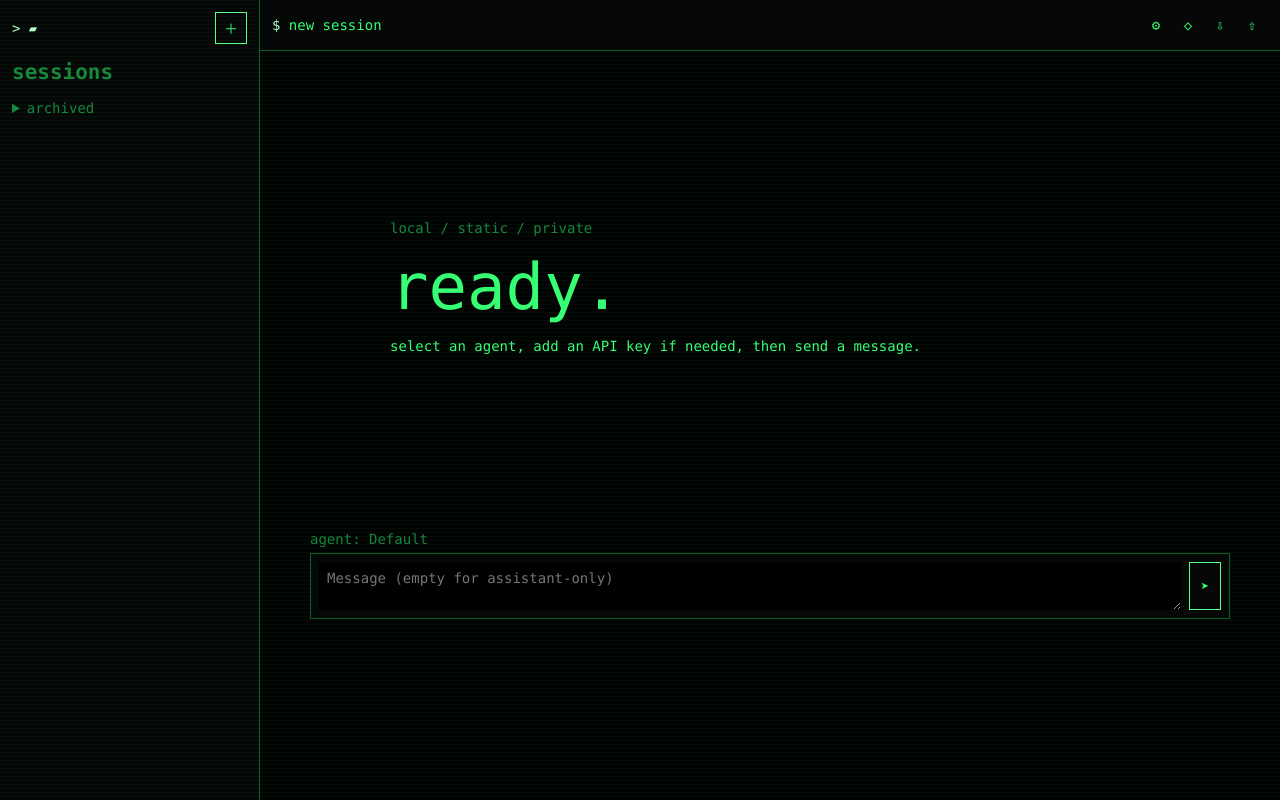
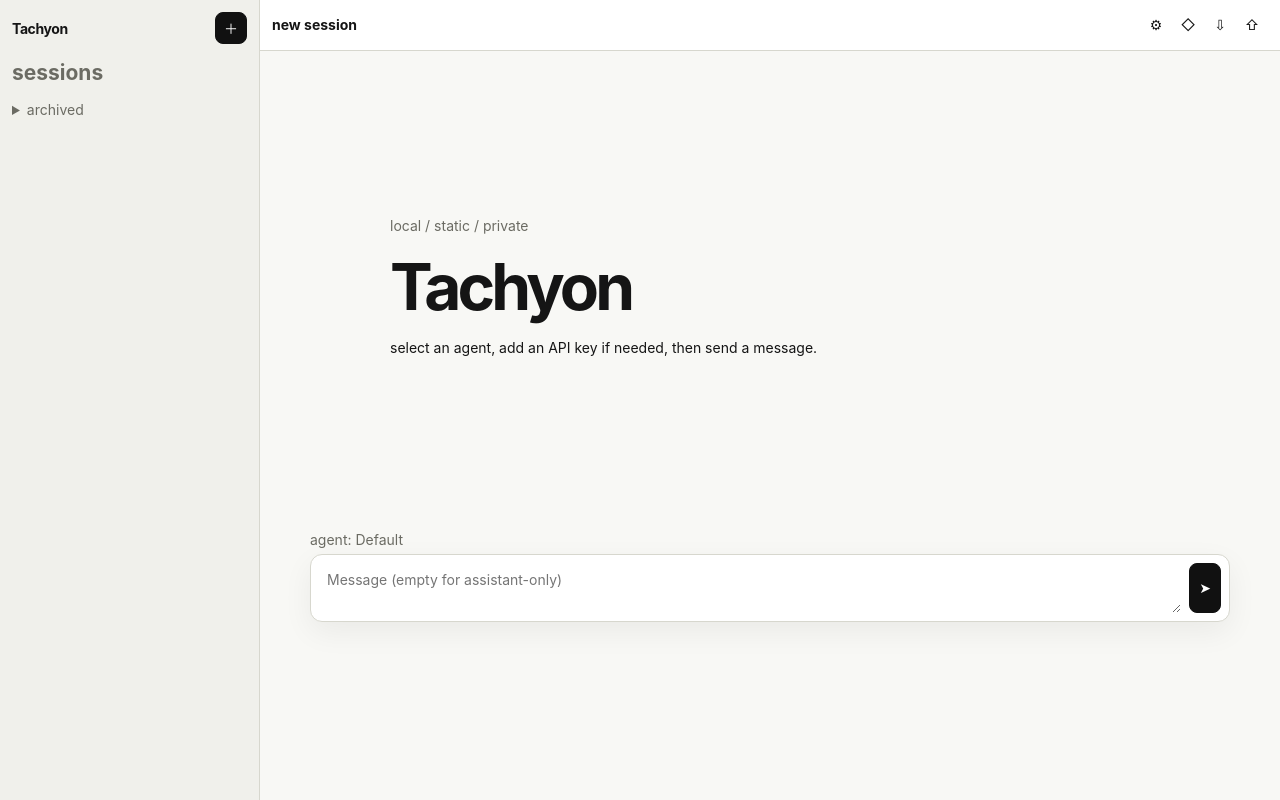
Before and after one commit to rrvsh/tachyon, a website built with Vite: page index.html in a window 1280 px wide. Built offline with nearby package versions, Linux system fonts and the light colour scheme.

Commit message:
Rename app to Tachyon

```diff
--- a/index.html
+++ b/index.html
@@ -3,7 +3,7 @@
   <head>
     <meta charset="UTF-8" />
     <meta name="viewport" content="width=device-width, initial-scale=1.0" />
-    <title>Chat</title>
+    <title>Tachyon</title>
   </head>
   <body>
     <div id="app"></div>
--- a/package.json
+++ b/package.json
@@ -1,5 +1,5 @@
 {
-  "name": "openrouter-static",
+  "name": "tachyon",
   "version": "0.1.0",
   "private": true,
   "type": "module",
--- a/src/app/actions.ts
+++ b/src/app/actions.ts
@@ -196,7 +196,7 @@ export async function exportJson(): Promise<void> {
   a.href = URL.createObjectURL(
     new Blob([JSON.stringify(data, null, 2)], { type: "application/json" }),
   );
-  a.download = `openrouter-static-export-${data.exportedAt}.json`;
+  a.download = `tachyon-export-${data.exportedAt}.json`;
   a.click();
   URL.revokeObjectURL(a.href);
 }
--- a/src/data/schema.ts
+++ b/src/data/schema.ts
@@ -52,7 +52,7 @@ export interface ExportFile {
   agents: AgentRecord[];
 }
 
-export const DB_NAME = "openrouter-static-chat";
+export const DB_NAME = "tachyon-chat";
 export const DB_VERSION = 1;
 
 export function now(): number {
--- a/src/requests/openrouter.ts
+++ b/src/requests/openrouter.ts
@@ -10,7 +10,7 @@ export const openRouterTransport: Transport = {
           "Content-Type": "application/json",
           Authorization: `Bearer ${apiKey ?? ""}`,
           "HTTP-Referer": location.origin,
-          "X-Title": "OpenRouter Static Chat",
+          "X-Title": "Tachyon",
         },
         body: JSON.stringify(payload),
         signal,
--- a/src/settings/settings.ts
+++ b/src/settings/settings.ts
@@ -1,7 +1,7 @@
 import type { SettingsRecord } from "../data/schema";
 
-const KEY = "openrouter-static-settings";
-const POINTER_PREFIX = "openrouter-current-message:";
+const KEY = "tachyon-settings";
+const POINTER_PREFIX = "tachyon-current-message:";
 
 export function getSettings(): SettingsRecord {
   try {
--- a/src/style.css
+++ b/src/style.css
@@ -1,15 +1,15 @@
 :root {
-  color-scheme: dark;
-  --bg: #020403;
-  --panel: #050806;
-  --panel-strong: #08120c;
-  --text: #37ff73;
-  --muted: #16873b;
-  --border: #0f5f29;
-  --accent: #55ff88;
-  --accent-strong: #b6ffc9;
-  --danger: #ff5f5f;
-  --shadow: none;
+  color-scheme: light;
+  --bg: #f8f8f5;
+  --panel: #ffffff;
+  --panel-strong: #f0f0eb;
+  --text: #151515;
+  --muted: #6b6b63;
+  --border: #d7d7ce;
+  --accent: #111111;
+  --accent-strong: #000000;
+  --danger: #b42318;
+  --shadow: 0 10px 30px rgba(0, 0, 0, 0.06);
 }
 
 * {
@@ -20,22 +20,15 @@ body {
   margin: 0;
   background: var(--bg);
   color: var(--text);
-  font-family: "SFMono-Regular", Consolas, "Liberation Mono", Menlo, monospace;
+  font-family:
+    Inter,
+    ui-sans-serif,
+    system-ui,
+    -apple-system,
+    BlinkMacSystemFont,
+    "Segoe UI",
+    sans-serif;
   font-size: 14px;
-}
-
-body::before {
-  content: "";
-  position: fixed;
-  inset: 0;
-  pointer-events: none;
-  background: repeating-linear-gradient(
-    to bottom,
-    rgba(85, 255, 136, 0.035),
-    rgba(85, 255, 136, 0.035) 1px,
-    transparent 1px,
-    transparent 4px
-  );
 }
 
 button,
@@ -48,7 +41,7 @@ textarea {
 button,
 .import-button {
   border: 1px solid var(--border);
-  border-radius: 0;
+  border-radius: 0.5rem;
   background: var(--panel);
   color: var(--text);
   cursor: pointer;
@@ -74,6 +67,8 @@ button:focus-visible,
 .primary-button,
 .send-button {
   border-color: var(--accent);
+  background: var(--accent);
+  color: var(--panel);
 }
 
 .ghost-button {
@@ -88,7 +83,7 @@ button:focus-visible,
 
 .sidebar {
   border-right: 1px solid var(--border);
-  background: var(--panel);
+  background: var(--panel-strong);
   padding: 0.75rem;
   overflow: auto;
 }
@@ -111,12 +106,9 @@ button:focus-visible,
   gap: 0.5rem;
 }
 
-.prompt-mark {
-  color: var(--accent-strong);
-}
-
-.prompt-mark::before {
-  content: "> ";
+.app-mark {
+  font-weight: 700;
+  letter-spacing: -0.03em;
 }
 
 h1,
@@ -162,8 +154,9 @@ h2 {
   white-space: nowrap;
 }
 
-.session-link.active::before {
-  content: "> ";
+.session-link.active {
+  border-color: var(--accent);
+  background: var(--panel);
 }
 
 .chat-panel {
@@ -180,13 +173,14 @@ h2 {
   padding: 0.55rem 0.75rem;
 }
 
-.terminal-title span,
-.debug-pill {
-  color: var(--accent-strong);
+.chat-title {
+  font-weight: 650;
 }
 
 .debug-pill {
   border: 1px solid var(--border);
+  border-radius: 999px;
+  color: var(--muted);
   margin-left: 0.5rem;
   padding: 0 0.35rem;
 }
@@ -209,10 +203,12 @@ h2 {
 .error,
 .info {
   border: 1px solid;
+  border-radius: 0.5rem;
   margin: 0.75rem auto 0;
   max-width: 900px;
   padding: 0.55rem 0.7rem;
-  background: #000;
+  background: var(--panel);
+  box-shadow: var(--shadow);
   animation: notice-fade 6s ease both;
 }
 
@@ -240,7 +236,8 @@ h2 {
 
 .blank-state h2 {
   font-size: clamp(2rem, 7vw, 4rem);
-  font-weight: 400;
+  font-weight: 750;
+  letter-spacing: -0.06em;
 }
 
 .messages {
@@ -258,7 +255,9 @@ h2 {
 .message-card {
   width: min(100%, 820px);
   border: 1px solid var(--border);
+  border-radius: 0.75rem;
   background: var(--panel);
+  box-shadow: var(--shadow);
   padding: 0.75rem;
 }
 
@@ -276,18 +275,10 @@ h2 {
 
 .message-meta {
   justify-content: space-between;
-  border-bottom: 1px dashed var(--border);
+  border-bottom: 1px solid var(--border);
   margin-bottom: 0.55rem;
   padding-bottom: 0.35rem;
   text-transform: lowercase;
-}
-
-.message-meta strong::before {
-  content: "[";
-}
-
-.message-meta strong::after {
-  content: "]";
 }
 
 pre {
@@ -321,6 +312,7 @@ pre {
 .message-controls .icon-button {
   border-color: transparent;
   background: transparent;
+  color: var(--text);
 }
 
 .borderless-icon:hover,
@@ -346,7 +338,9 @@ pre {
   grid-template-columns: 1fr auto;
   gap: 0.5rem;
   border: 1px solid var(--border);
+  border-radius: 0.75rem;
   background: var(--panel);
+  box-shadow: var(--shadow);
   padding: 0.5rem;
 }
 
@@ -355,8 +349,8 @@ input,
 select {
   width: 100%;
   border: 1px solid var(--border);
-  border-radius: 0;
-  background: #000;
+  border-radius: 0.5rem;
+  background: var(--panel);
   color: var(--text);
   padding: 0.5rem;
 }
@@ -380,6 +374,7 @@ select:focus {
   max-height: calc(100vh - 2rem);
   overflow: auto;
   border: 1px solid var(--accent);
+  border-radius: 0.75rem;
   background: var(--panel);
   color: var(--text);
   padding: 0;
@@ -390,7 +385,7 @@ select:focus {
 }
 
 .modal::backdrop {
-  background: rgba(0, 0, 0, 0.82);
+  background: rgba(0, 0, 0, 0.35);
 }
 
 .modal-heading {
@@ -403,10 +398,6 @@ select:focus {
 
 .panel {
   padding: 1rem;
-}
-
-.panel h2::before {
-  content: "> ";
 }
 
 .panel label,
@@ -423,7 +414,8 @@ select:focus {
 .params-grid {
   display: grid;
   gap: 0.65rem;
-  border: 1px dashed var(--border);
+  border: 1px solid var(--border);
+  border-radius: 0.75rem;
   margin: 0.75rem 0 0;
   padding: 0.75rem;
 }
@@ -432,7 +424,8 @@ select:focus {
   display: grid;
   grid-template-columns: repeat(2, minmax(0, 1fr));
   gap: 0.65rem;
-  border: 1px dashed var(--border);
+  border: 1px solid var(--border);
+  border-radius: 0.5rem;
   padding: 0.75rem;
 }
 
@@ -453,7 +446,8 @@ select:focus {
 }
 
 .extra-config {
-  border: 1px dashed var(--border);
+  border: 1px solid var(--border);
+  border-radius: 0.5rem;
   margin: 0.5rem 0 0;
   padding: 0.75rem;
 }
@@ -496,7 +490,7 @@ select:focus {
   display: flex;
   justify-content: space-between;
   gap: 0.75rem;
-  border-top: 1px dashed var(--border);
+  border-top: 1px solid var(--border);
   padding-top: 0.75rem;
 }
 
--- a/src/ui/render.ts
+++ b/src/ui/render.ts
@@ -409,7 +409,7 @@ export function render(app: HTMLElement, state: AppState): void {
     <div class="app-shell">
       <aside class="sidebar" aria-label="Sessions">
         <div class="sidebar-top">
-          <div class="prompt-mark" aria-label="App">▰</div>
+          <div class="app-mark" aria-label="Tachyon">Tachyon</div>
           <button class="icon-button primary-button" data-action="new-session" aria-label="New chat" title="New chat">＋</button>
         </div>
         <nav class="session-nav">
@@ -421,7 +421,7 @@ export function render(app: HTMLElement, state: AppState): void {
 
       <main class="chat-panel">
         <header class="chat-header">
-          <div class="terminal-title"><span>$</span> ${state.session ? esc(state.session.title) : "new session"}${new URLSearchParams(location.search).has("debug") ? '<span class="debug-pill">debug</span>' : ""}</div>
+          <div class="chat-title">${state.session ? esc(state.session.title) : "new session"}${new URLSearchParams(location.search).has("debug") ? '<span class="debug-pill">debug</span>' : ""}</div>
           <div class="header-actions">
             <button class="icon-button" data-open-dialog="settings-dialog" aria-label="Settings" title="Settings">⚙</button>
             <button class="icon-button" data-open-dialog="agents-dialog" aria-label="Agents" title="Agents">◇</button>
@@ -517,7 +517,7 @@ function isNearBottom(element: HTMLElement): boolean {
 }
 
 function renderBlankState(): string {
-  return `<div class="blank-state" data-testid="blank"><p class="eyebrow">local / static / private</p><h2>ready.</h2><p>select an agent, add an API key if needed, then send a message.</p></div>`;
+  return `<div class="blank-state" data-testid="blank"><p class="eyebrow">local / static / private</p><h2>Tachyon</h2><p>select an agent, add an API key if needed, then send a message.</p></div>`;
 }
 
 function renderMessages(state: AppState): string {
```
Also changed, not shown: tests/e2e/app.spec.ts (+1 -1 lines), 1 other file.
